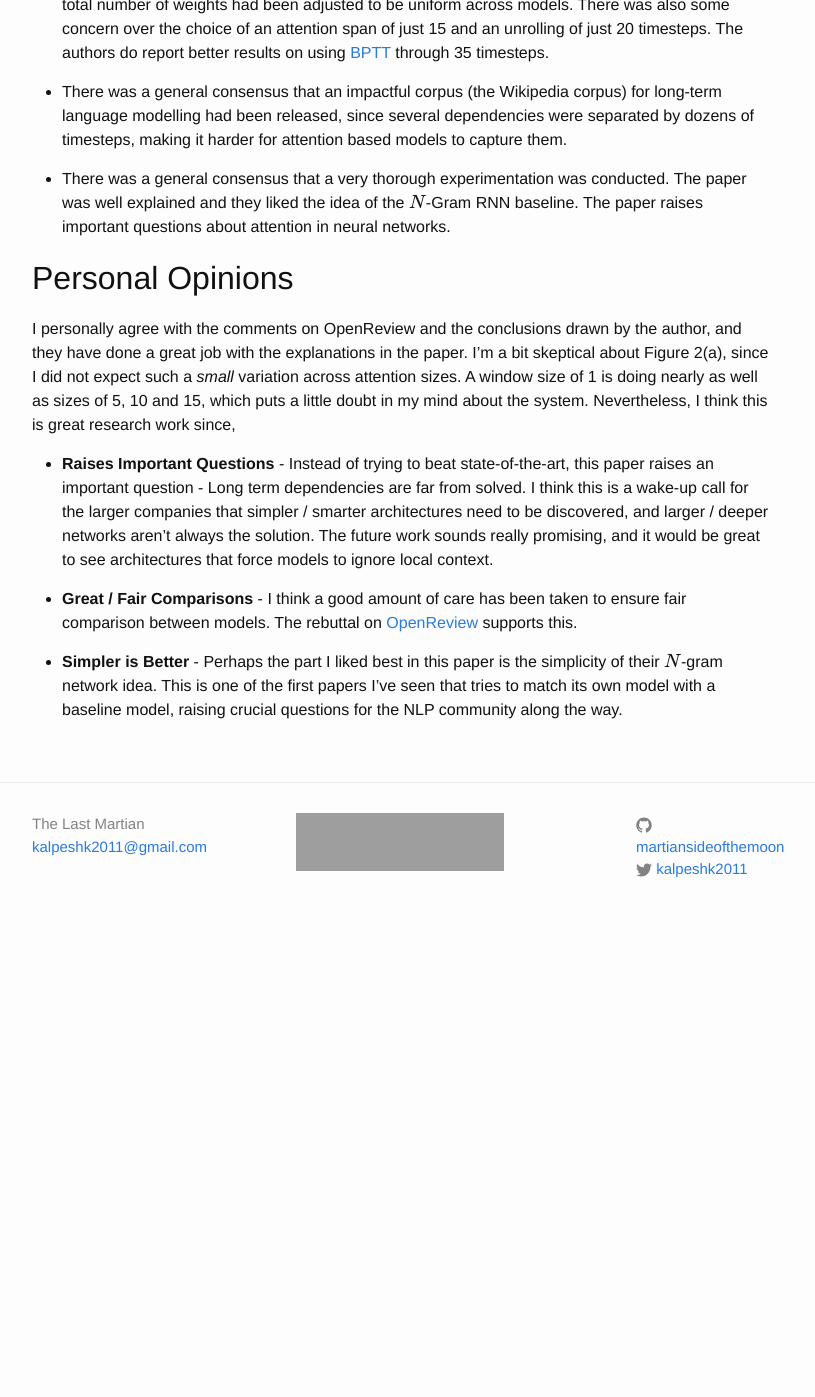
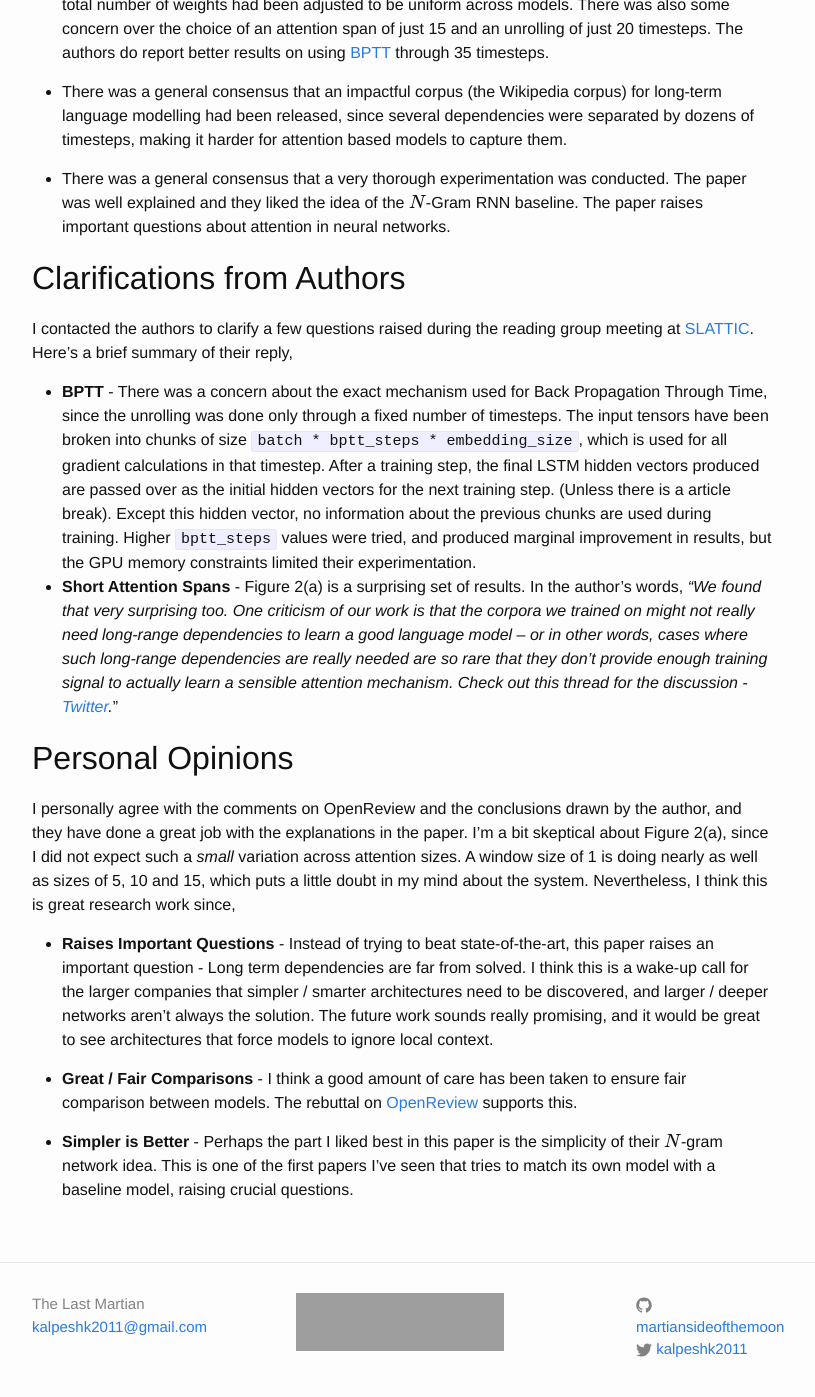
Before and after one commit to martiansideofthemoon/martiansideofthemoon.github.io, a Jekyll site: the page built from _posts/2017-06-24-short-attention-iclr-summary.markdown, in a window 1280 px wide and 1400 px high, scrolled down 4015 px. Shown: the top 1397 px of the window, without its empty margins (238-1053 px from the left). Built offline with Jekyll 4.4.1, drawn with Linux system fonts in a browser that asks for light colours; formulas are drawn with MathJax 3; a script that is not in the unit is left out; comment, search, counter and statistics services are not loaded; before the commit the page ends 4956 px from its top, so only the background shows below that; grey boxes are pictures that could not be loaded.

Commit message:
Update 2017-06-24-short-attention-iclr-summary.markdown

```diff
--- a/_posts/2017-06-24-short-attention-iclr-summary.markdown
+++ b/_posts/2017-06-24-short-attention-iclr-summary.markdown
@@ -82,6 +82,13 @@ This paper received a 7/10 in ICLR-2017 and was accepted for a poster presentati
 
 * There was a general consensus that a very thorough experimentation was conducted. The paper was well explained and they liked the idea of the $N$-Gram RNN baseline. The paper raises important questions about attention in neural networks.
 
+## Clarifications from Authors
+I contacted the authors to clarify a few questions raised during the reading group meeting at [SLATTIC](http://ttic.uchicago.edu/~klivescu/SLATTIC/). Here's a brief summary of their reply,
+
+* **BPTT** - There was a concern about the exact mechanism used for Back Propagation Through Time, since the unrolling was done only through a fixed number of timesteps. The input tensors have been broken into chunks of size `batch * bptt_steps * embedding_size`, which is used for all gradient calculations in that timestep. After a training step, the final LSTM hidden vectors produced are passed over as the initial hidden vectors for the next training step. (Unless there is a article break). Except this hidden vector, no information about the previous chunks are used during training.
+Higher `bptt_steps` values were tried, and produced marginal improvement in results, but the GPU memory constraints limited their experimentation.
+* **Short Attention Spans** - Figure 2(a) is a surprising set of results. In the author's words, *"We found that very surprising too. One criticism of our work is that the corpora we trained on might not really need long-range dependencies to learn a good language model -- or in other words, cases where such long-range dependencies are really needed are so rare that they don't provide enough training signal to actually learn a sensible attention mechanism. Check out this thread for the discussion - [Twitter](https://twitter.com/tallinzen/status/832174893152219136).*"
+
 ## Personal Opinions
 I personally agree with the comments on OpenReview and the conclusions drawn by the author, and they have done a great job with the explanations in the paper. I'm a bit skeptical about Figure 2(a), since I did not expect such a *small* variation across attention sizes. A window size of 1 is doing nearly as well as sizes of 5, 10 and 15, which puts a little doubt in my mind about the system. Nevertheless, I think this is great research work since,
 
@@ -89,4 +96,4 @@ I personally agree with the comments on OpenReview and the conclusions drawn by
 
 * **Great / Fair Comparisons** - I think a good amount of care has been taken to ensure fair comparison between models. The rebuttal on [OpenReview](https://openreview.net/forum?id=ByIAPUcee) supports this.
 
-* **Simpler is Better** - Perhaps the part I liked best in this paper is the simplicity of their $N$-gram network idea. This is one of the first papers I've seen that tries to match its own model with a baseline model, raising crucial questions for the NLP community along the way.
+* **Simpler is Better** - Perhaps the part I liked best in this paper is the simplicity of their $N$-gram network idea. This is one of the first papers I've seen that tries to match its own model with a baseline model, raising crucial questions.
```
